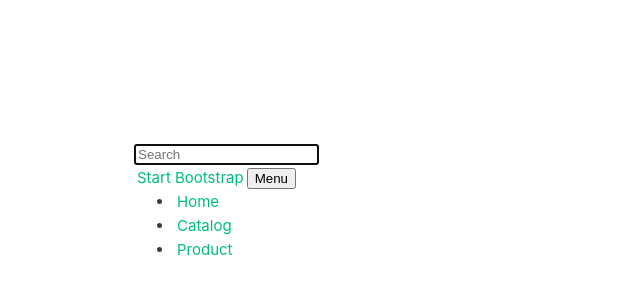
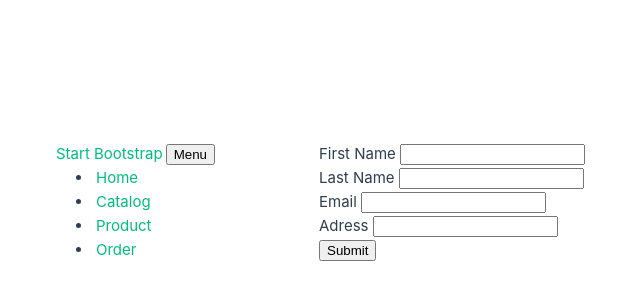
Before and after one commit to dbagaiEkf/LP2, a Vue app in the folder STD/: page /order in a window 1280 px wide. Shown: the part 198-498 px from the top of the page, without its empty margins (321-961 px from the left). Built offline with nearby package versions, Linux system fonts and the light colour scheme.

Commit message:
catalog by axios

```diff
--- a/STD/package.json
+++ b/STD/package.json
@@ -13,9 +13,12 @@
     "format": "prettier --write src/"
   },
   "dependencies": {
+    "axios": "^1.7.7",
     "pinia": "^2.1.7",
+    "vee-validate": "^4.13.2",
     "vue": "^3.4.29",
-    "vue-router": "^4.3.3"
+    "vue-router": "^4.3.3",
+    "yup": "^1.4.0"
   },
   "devDependencies": {
     "@playwright/test": "^1.44.1",
--- a/STD/src/App.vue
+++ b/STD/src/App.vue
@@ -2,12 +2,12 @@
 
 <template>
   <header >
-    <searchItem @search-item="saveStr"></searchItem>
+    <!-- <searchItem @search-item="saveStr"></searchItem> -->
     <!-- <div>{{productListItem[0].title}}</div> -->
     <!-- <div>{{ saveStr }}</div>
     <div>{{search-itme }}</div> -->
   </header>
-  <!-- <orderForm></orderForm> -->
+
     <!-- <shopItem v-for="item in shopItems"
         :key="item.id"
         :item="item"
@@ -51,7 +51,7 @@
 // import shopItem from "@/components/ShopItem.vue"
 import searchItem from "@/components/searchItem.vue"
 // import productListItem from "@/assets/products.json"
-// import orderForm from "@/components/orderForm.vue"
+import orderForm from "@/components/orderForm.vue"
 import { ref } from "vue"
 import Catalog from "@/components/pages/Catalog.vue"
 import Home  from "@/components/pages/Home.vue"
--- /dev/null
+++ b/STD/src/components/enterText.vue
@@ -0,0 +1,20 @@
+<!-- eslint-disable vue/require-v-for-key -->
+<template>
+    <input v-model="value" :type="type || 'text'" />
+    <ul v-if="errors.length">
+      <li v-for="error in errors">{{ error }}</li>
+    </ul>
+  </template>
+
+  <script setup>
+  import { useField } from 'vee-validate';
+
+  const props = defineProps({
+    name: String,
+    type: String,
+  });
+
+  // The `name` is returned in a function because we want to make sure it stays reactive
+  // If the name changes you want `useField` to be able to pick it up
+  const { value, errors } = useField(() => props.name, undefined);
+  </script>
--- a/STD/src/components/orderForm.vue
+++ b/STD/src/components/orderForm.vue
@@ -1,45 +1,34 @@
 <template>
-    <div>
-        <input placeholder="FIO" v-model="orderInfo.name_value.value" value="FIO">
+    <form @submit="onSubmit">
+      <label>First Name </label><enterText name="firstName" />
       <p></p>
-        <div>{{ name_value }}</div>
-        <input placeholder="E-mail" v-model = "orderInfo.email_value.value" value="E-mail">
+      <label>Last Name </label><enterText placeholder="Last Name" name="lastName" />
       <p></p>
-        <div>
-            <label>Country
-                <select v-model="orderInfo.to_location.value" value="">
-                    <option disabled value="">Select</option>
-                    <option tion value="RF">RF</option>
-                    <option value="RB">BR</option>
-                </select>
-            </label>
-        </div>
+      <label>Email </label><enterText name="email" type="email" />
       <p></p>
-        <label>Deliver personaly?
-            <input type="checkbox" v-model="orderInfo.deliver_personaly.value" value="false">
-        </label>
+      <label>Adress </label><enterText name="adress" type="adress" />
       <p></p>
-        <input v-if="orderInfo.deliver_personaly.value === true" placeholder="Address" v-model="orderInfo.address_value.value" value="Address">
-        <textarea v-if="orderInfo.deliver_personaly.value === false" disabled>Краснопрудный пер., 7, Москва, 107140</textarea>
-        <div>{{orderInfo.deliver_personaly.value}}</div>
-    </div>
+
+      <button>Submit</button>
+    </form>
   </template>
 
   <script setup>
-import {ref} from "vue"
-
-// const name_value = ref('')
-// const email_value = ref('')
-// const to_location = ref('')
-// const deliver_personaly = ref(false)
-// const address_value = ref('')
-const orderInfo = ref({
-    'name_value':'',
-    'email_value':'',
-    'to_location':'',
-    'deliver_personaly':'',
-    'address_value':''
-})
+  import { useForm } from 'vee-validate';
+  import * as yup from 'yup';
+  import enterText from './enterText.vue';
 
 
+  const { handleSubmit } = useForm({
+    validationSchema: yup.object({
+      firstName: yup.string().required().min(1),
+      lastName: yup.string().required().min(3),
+      email: yup.string().required().email(),
+      adress: yup.string().required().min(10)
+    }),
+});
+
+  const onSubmit = handleSubmit(values => {
+    alert(JSON.stringify(values, null, 2));
+  });
   </script>
--- a/STD/src/components/pages/Catalog.vue
+++ b/STD/src/components/pages/Catalog.vue
@@ -5,21 +5,37 @@
         :key="item.id"
         :item="item"
         ></ShopItem>
-        <div v-if="isLoading === true">Loading</div>
+        <!-- <div v-if="isLoading === true">Loading</div> -->
 <!-- </div> -->
 </template>
-<script setup>
+<script >
 import ShopItem from "../ShopItem.vue"
-import productListItem from "@/assets/products.json"
+// import productListItem from "@/assets/products.json"
 
-import {ref} from "vue"
-// import ShopItem from "../ShopItem.vue"
-const shopItems = ref ([])
-const isLoading = ref (true)
+import axios from "axios";
 
-setTimeout(()=> {
-    shopItems.value = productListItem
-    isLoading.value = false},
-    300)
+export default{
+    data(){
+        return {
+            shopItems: []
+        }
+    },
+    mounted(){
+        axios
+        .get('https://fakestoreapi.com/products')
+        .then((response)=>{
+            this.shopItems=response.data
+        })
+    }
+}
+</script>
 
-</script>
+<!-- // import {ref} from "vue"
+// // import ShopItem from "../ShopItem.vue"
+// const shopItems = ref ([])
+// const isLoading = ref (true)
+
+// setTimeout(()=> {
+//     shopItems.value = productListItem
+//     isLoading.value = false},
+    // 300) -->
--- /dev/null
+++ b/STD/src/components/pages/Order.vue
@@ -0,0 +1,10 @@
+<!-- eslint-disable vue/multi-word-component-names -->
+<template>
+  <orderForm></orderForm>
+</template>
+<script setup>
+import orderForm from "@/components/orderForm.vue"
+
+
+
+</script>
--- a/STD/src/components/pages/general/Navigation.vue
+++ b/STD/src/components/pages/general/Navigation.vue
@@ -32,6 +32,11 @@
                 Product
               </router-link>
             </li>
+            <li class="nav-item" >
+               <router-link class="nav-link" :to="{ name: 'order'}"> <!--,params:{id:ShopItem.id} -->
+                Order
+              </router-link>
+            </li>
           </ul>
         </div>
       </div>
--- a/STD/src/router/index.js
+++ b/STD/src/router/index.js
@@ -3,6 +3,7 @@ import { createRouter, createWebHistory } from 'vue-router'
 import Home from "../components/pages/Home.vue";
 import Catalog from "@/components/pages/Catalog.vue"
 import Product from '@/components/pages/Product.vue';
+import Order from "@/components/pages/Order.vue"
 
 
 const router = createRouter({
@@ -43,14 +44,12 @@ const router = createRouter({
       props: true
 
 
-    }//,
-    // {
-    //   path: '/order',
-    //   name: 'order',
-    //   component: Order
-
-
-    // }
+    },
+    {
+      path: '/order',
+      name: 'order',
+      component: Order
+    }
   ]
 })
 
```
Also changed, not shown: 1 other file (tests, documents, lock files or other folders). Lines whose indentation alone changed are shown as unchanged.
